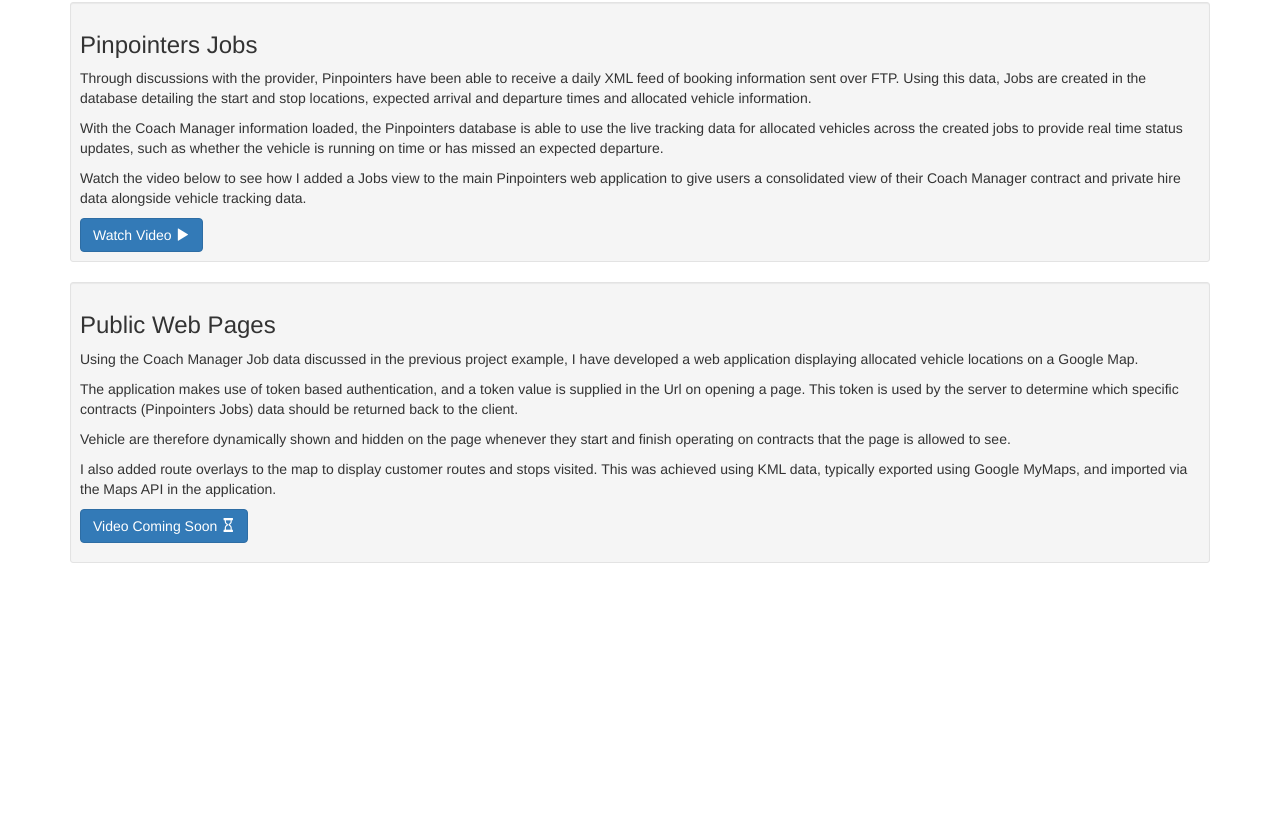
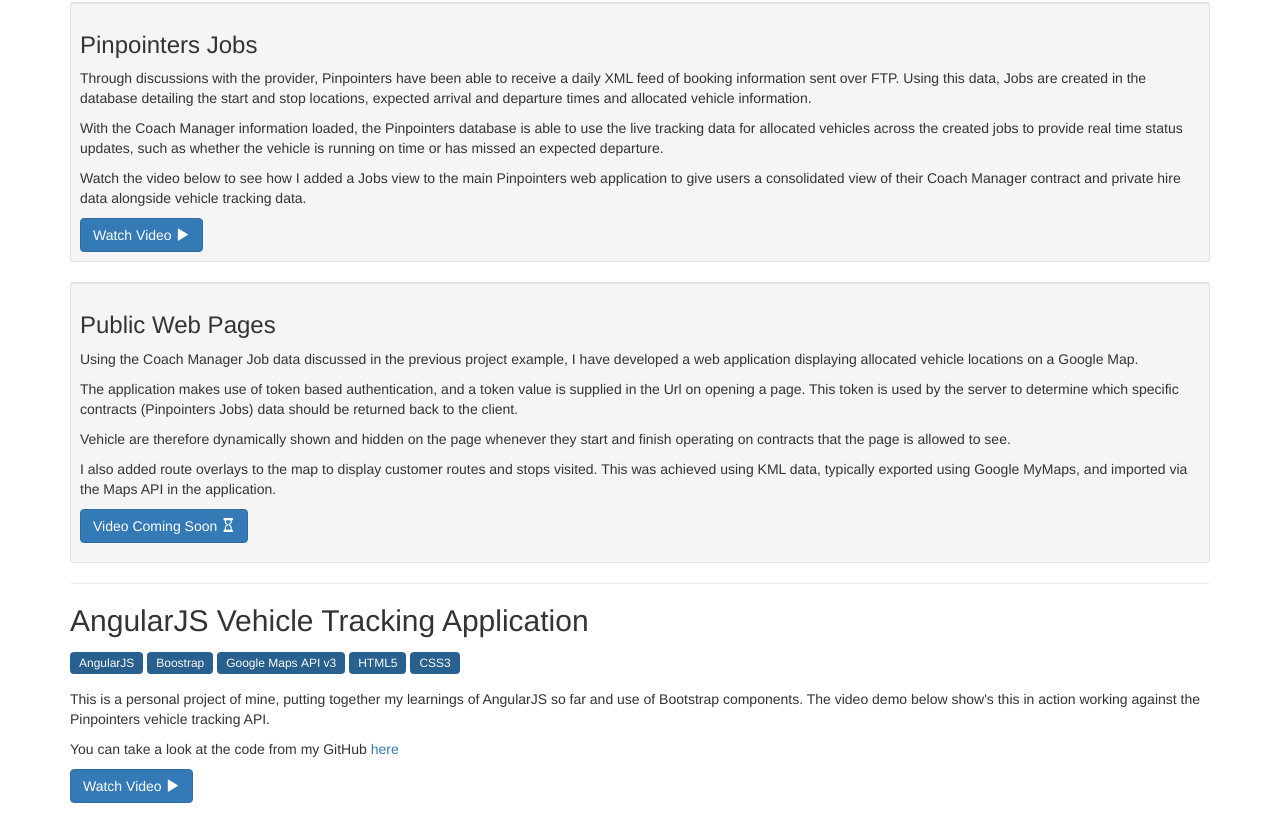
Before and after one commit to parky128/parky128.github.io, a plain HTML site: page projects.html in a window 1280 px wide. Shown: the part 1380-2203 px from the top of the page. Before the commit the page ends 1983 px from the top, so only its background shows below. Drawn offline with nearby package versions, Linux system fonts and the light colour scheme.

Commit message:
AngularJS project section added

```diff
--- a/projects.html
+++ b/projects.html
@@ -109,6 +109,20 @@
 			<a class="btn btn-default btn-primary" href="#">Video&nbsp;Coming&nbsp;Soon&nbsp;<span class="glyphicon glyphicon-hourglass"></span></a>
 		</div>
 
+		<hr>
+          <h2>AngularJS Vehicle Tracking Application</h2>
+		  <ul class="tools">
+			<li>AngularJS</li>
+			<li>Boostrap</li>
+			<li>Google&nbsp;Maps&nbsp;API&nbsp;v3</li>
+			<li>HTML5</li>
+			<li>CSS3</li>
+		</ul>
+		<p>This is a personal project of mine, putting together my learnings of AngularJS so far and use of Bootstrap components. The video demo below show's this in action working against the
+		Pinpointers vehicle tracking API.</p>
+		<p>You can take a look at the code from my GitHub <a href="https://github.com/parky128/angularjs-pinpointers-tracking" target="_blank">here</a></p>
+		<a class="btn btn-primary btn-small" href="http://screencast-o-matic.com/watch/cof0offV6O" target="_blank">Watch&nbsp;Video&nbsp;<span class="glyphicon glyphicon-play"></span></a>
+
     <script src="https://ajax.googleapis.com/ajax/libs/jquery/1.11.2/jquery.min.js"></script>
     <script src="https://maxcdn.bootstrapcdn.com/bootstrap/3.3.4/js/bootstrap.min.js"></script>
 </body>
```
